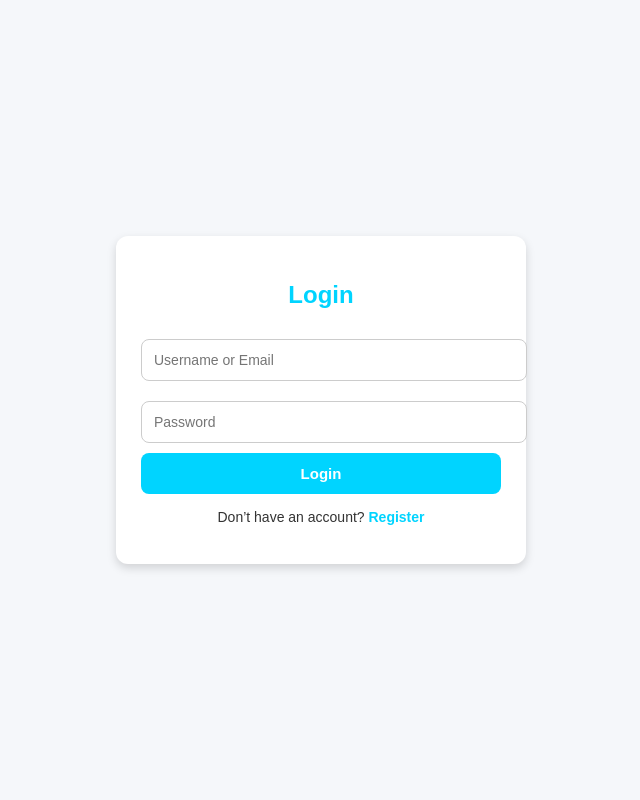
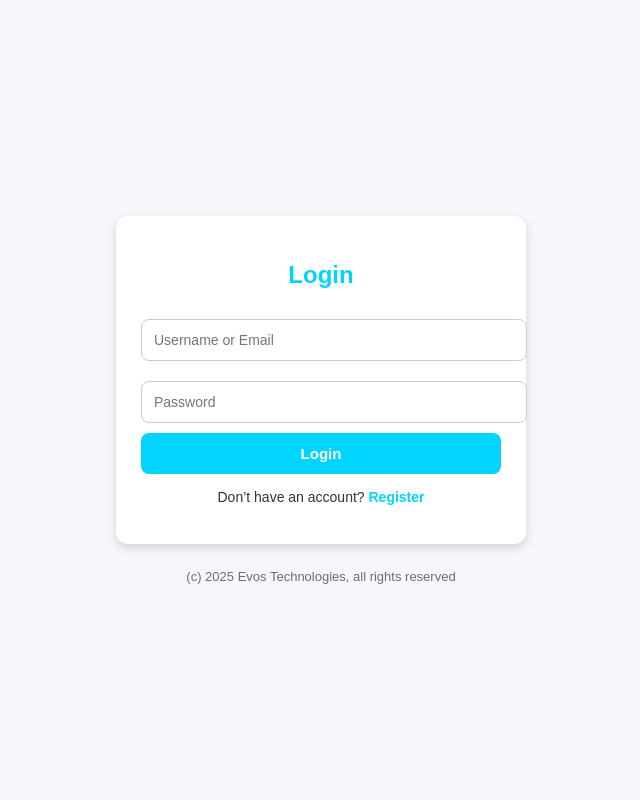
Before and after one commit to CalamitousLightning/evosgpt, a Flask app: page /login in a window 1280 px wide. Shown: the whole page, without its empty margins (319-959 px from the left). Run offline with Flask 3, Linux system fonts and the light colour scheme; some libraries are stand-ins or nearby versions.

Commit message:
Update login.html

```diff
--- a/templates/login.html
+++ b/templates/login.html
@@ -29,6 +29,7 @@
       align-items: center;
       height: 100vh;
       margin: 0;
+      flex-direction: column;
     }
 
     .box {
@@ -91,17 +92,28 @@
     }
     .msg.error { background: #ffebee; color: #c62828; }
     .msg.success { background: #e8f5e9; color: #2e7d32; }
+
+    /* Footer */
+    .footer {
+      text-align: center;
+      font-size: 13px;
+      margin-top: 25px;
+      opacity: 0.7;
+      color: var(--text-color);
+    }
   </style>
 </head>
 <body>
 
   <div class="box">
     <h2>Login</h2>
+
     <form method="POST">
       <input type="text" name="username" placeholder="Username or Email" required>
       <input type="password" name="password" placeholder="Password" required>
       <button type="submit">Login</button>
     </form>
+
     <div>
       {% with messages = get_flashed_messages() %}
       {% if messages %}
@@ -113,11 +125,16 @@
       {% endif %}
       {% endwith %}
     </div>
+
     {% if msg %}
       <div class="msg {{ msg_type }}">{{ msg }}</div>
     {% endif %}
 
     <p>Don’t have an account? <a href="{{ url_for('register') }}">Register</a></p>
+  </div>
+
+  <div class="footer">
+    (c) 2025 Evos Technologies, all rights reserved
   </div>
 
   <script>
@@ -129,5 +146,6 @@
       document.body.setAttribute("data-theme", "dark");
     }
   </script>
+
 </body>
 </html>
```
Lines whose indentation alone changed are shown as unchanged.
